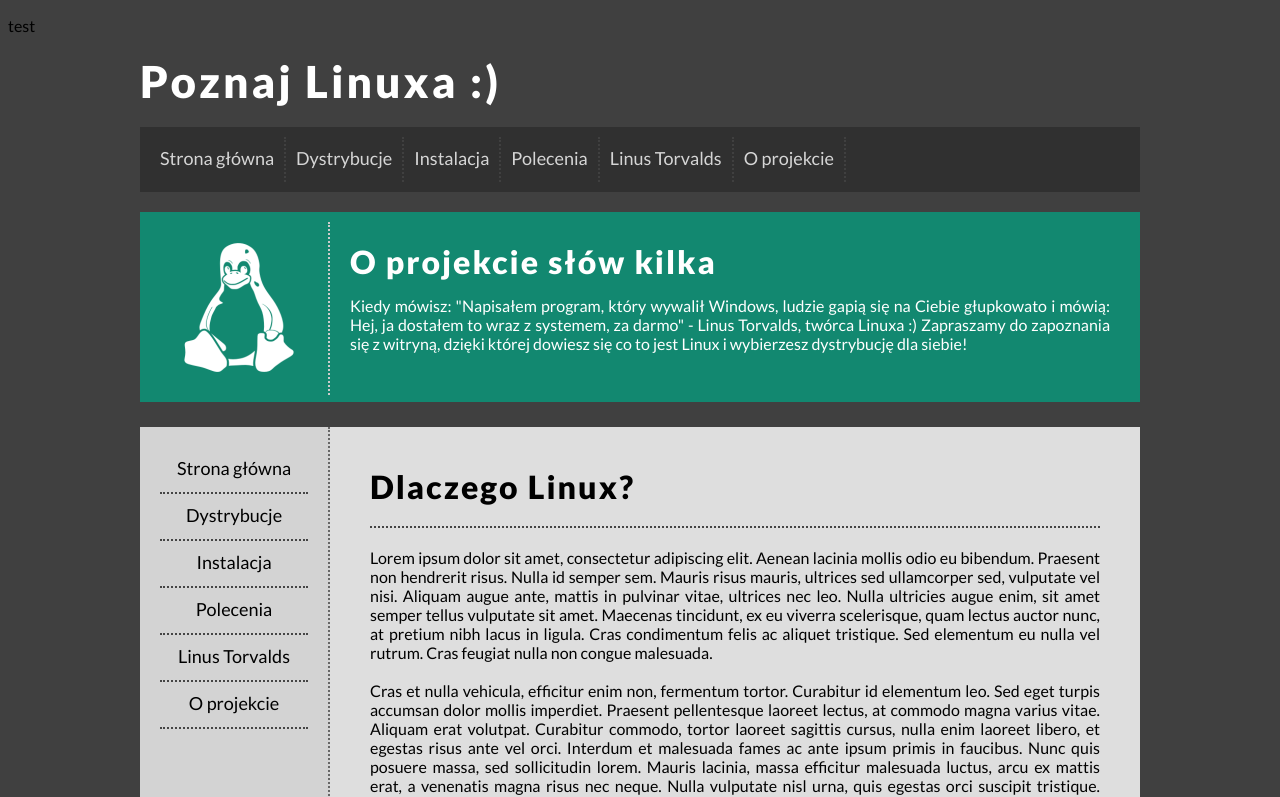
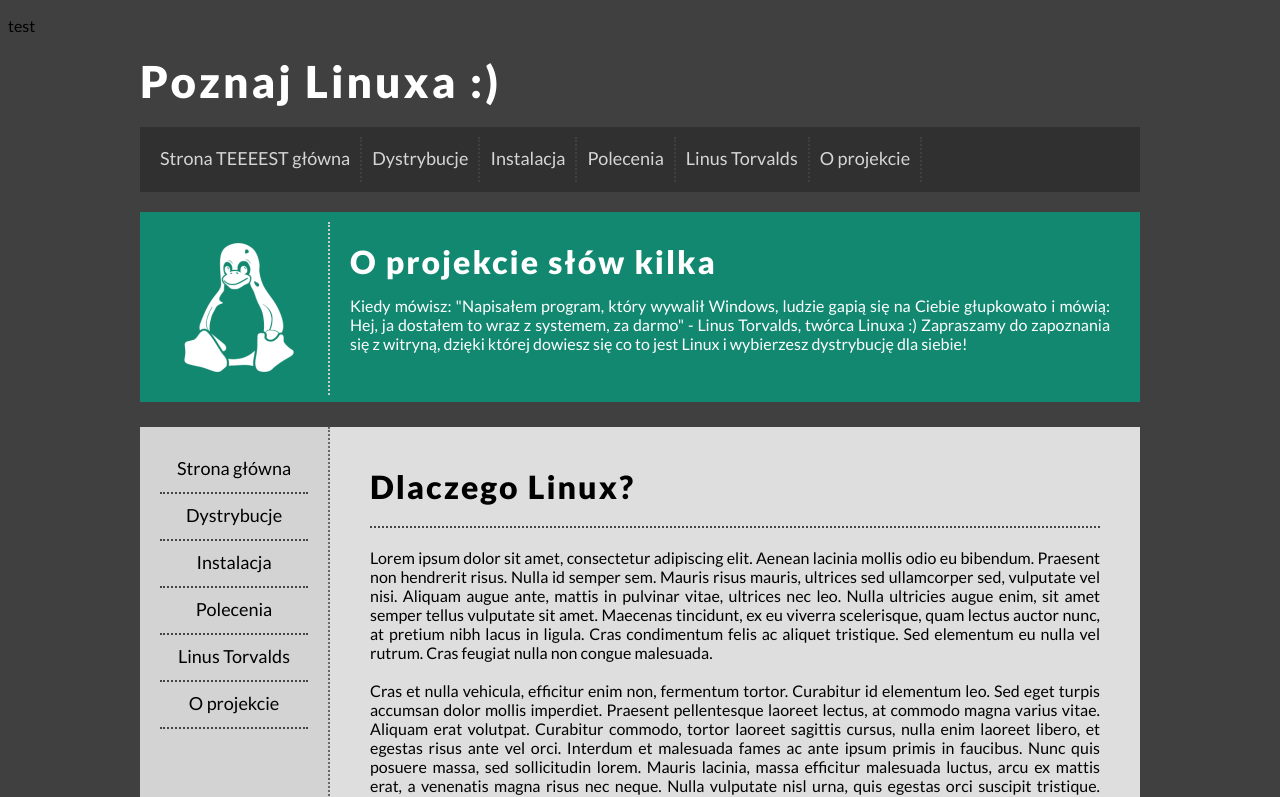
Before and after one commit to MRakows/test-repo, a plain HTML site: page index.html in a window 1280 px wide. Shown: the top 797 px of the page. Drawn offline with Linux system fonts and the light colour scheme.

Commit message:
Update index.html

```diff
--- a/index.html
+++ b/index.html
@@ -21,7 +21,7 @@
 		</div>
 
 		<div id="menu">
-			<div class="option">Strona główna</div>
+			<div class="option">Strona TEEEEST główna</div>
 			<div class="option">Dystrybucje</div>
 			<div class="option">Instalacja</div>
 			<div class="option">Polecenia</div>
```
